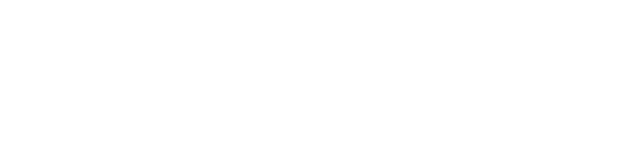
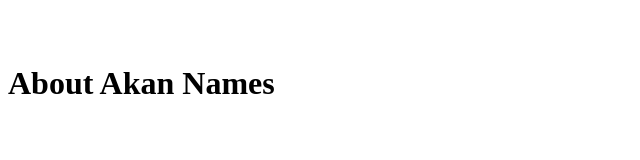
Before and after one commit to chelseaayoo/AKAN-NAME-PROJECT, a plain HTML site: page index.html in a window 1280 px wide. Shown: the whole page, without its empty margins (0-640 px from the left). Drawn offline with Linux system fonts and the light colour scheme.

Commit message:
add the first heading to index.html

```diff
--- a/index.html
+++ b/index.html
@@ -8,6 +8,9 @@
     <title>DETERMINING AKAN NAMES</title><br><br>
 </head>
 <body>
+    <div>
+        <h1><strong>About Akan Names</strong></h1><br>
+    </div>
 
 </body>
 </html>
```
